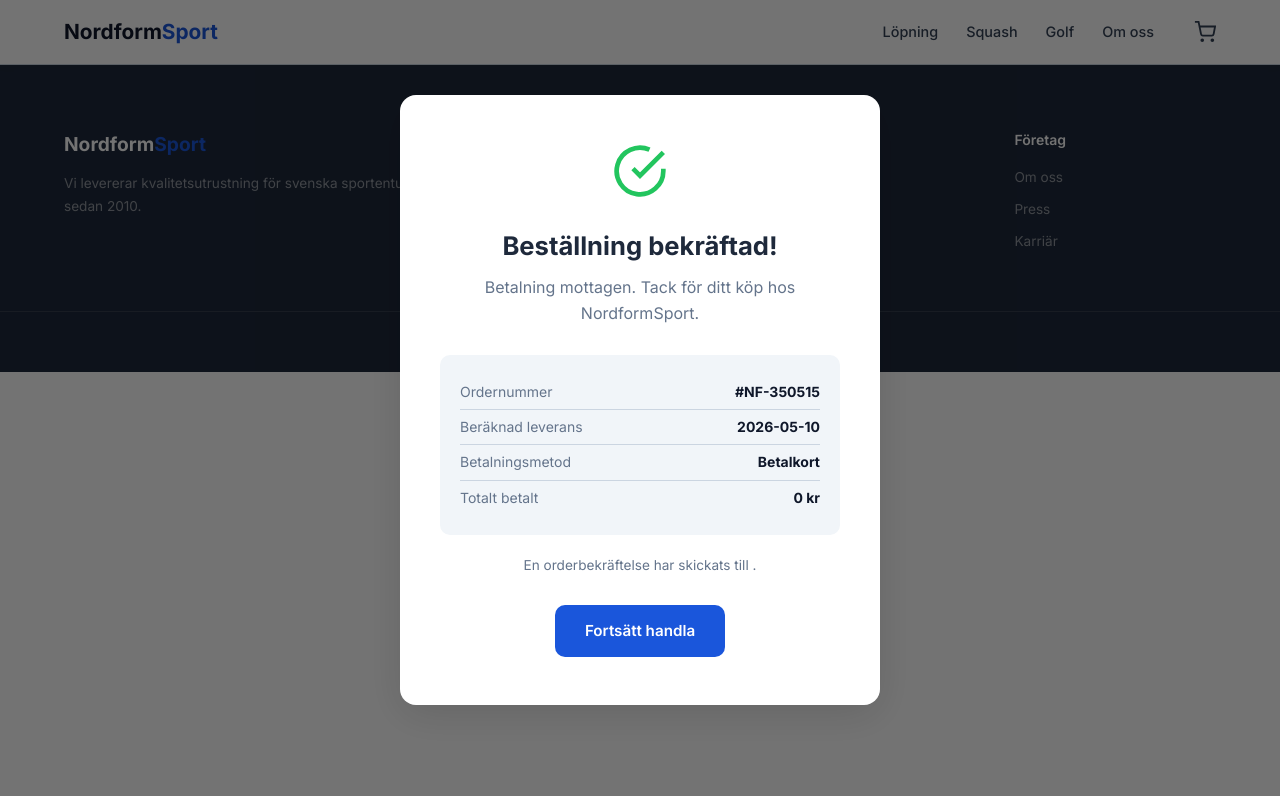
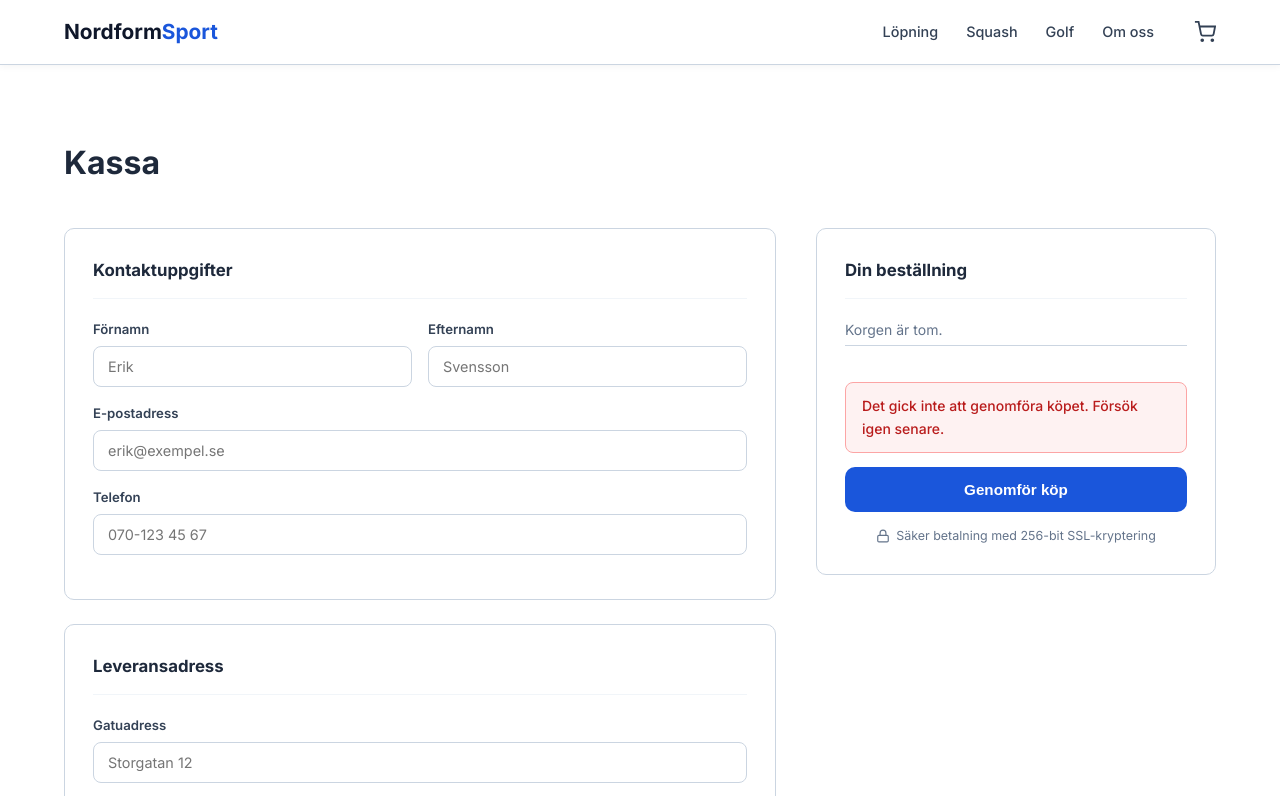
Before and after one commit to sebslack123/SlackRetailSite, a website: page checkout.html in a window 1280 px wide. Both pictures are taken after a click on the button "Genomför köp". Shown: the top 796 px of the page. Drawn offline with Linux system fonts and the light colour scheme.

Commit message:
chore: reset to broken demo state [reporeverse]

```diff
--- a/checkout.html
+++ b/checkout.html
@@ -230,23 +230,9 @@
     }
 
     function placeOrder() {
-      const email = document.getElementById('email').value;
-      const payment = document.querySelector('input[name="payment"]:checked').value;
-      const orderNumber = '#NF-' + String(Math.floor(100000 + Math.random() * 900000));
-      const deliveryDate = new Date();
-      deliveryDate.setDate(deliveryDate.getDate() + 3);
-      const total = formatPrice(getCartTotal());
-
-      const paymentLabels = { card: 'Betalkort', swish: 'Swish', klarna: 'Faktura – Klarna' };
-
-      document.getElementById('order-number').textContent = orderNumber;
-      document.getElementById('delivery-date').textContent = deliveryDate.toLocaleDateString('sv-SE');
-      document.getElementById('payment-method-display').textContent = paymentLabels[payment] || payment;
-      document.getElementById('conf-total').textContent = total;
-      document.getElementById('conf-email-addr').textContent = email;
-
-      document.getElementById('checkout-section').style.display = 'none';
-      document.getElementById('order-confirmation').style.display = 'flex';
+      const el = document.getElementById('payment-error');
+      el.textContent = 'Det gick inte att genomföra köpet. Försök igen senare.';
+      el.style.display = 'block';
     }
 
     function clearCartAndGo(e) {
```
